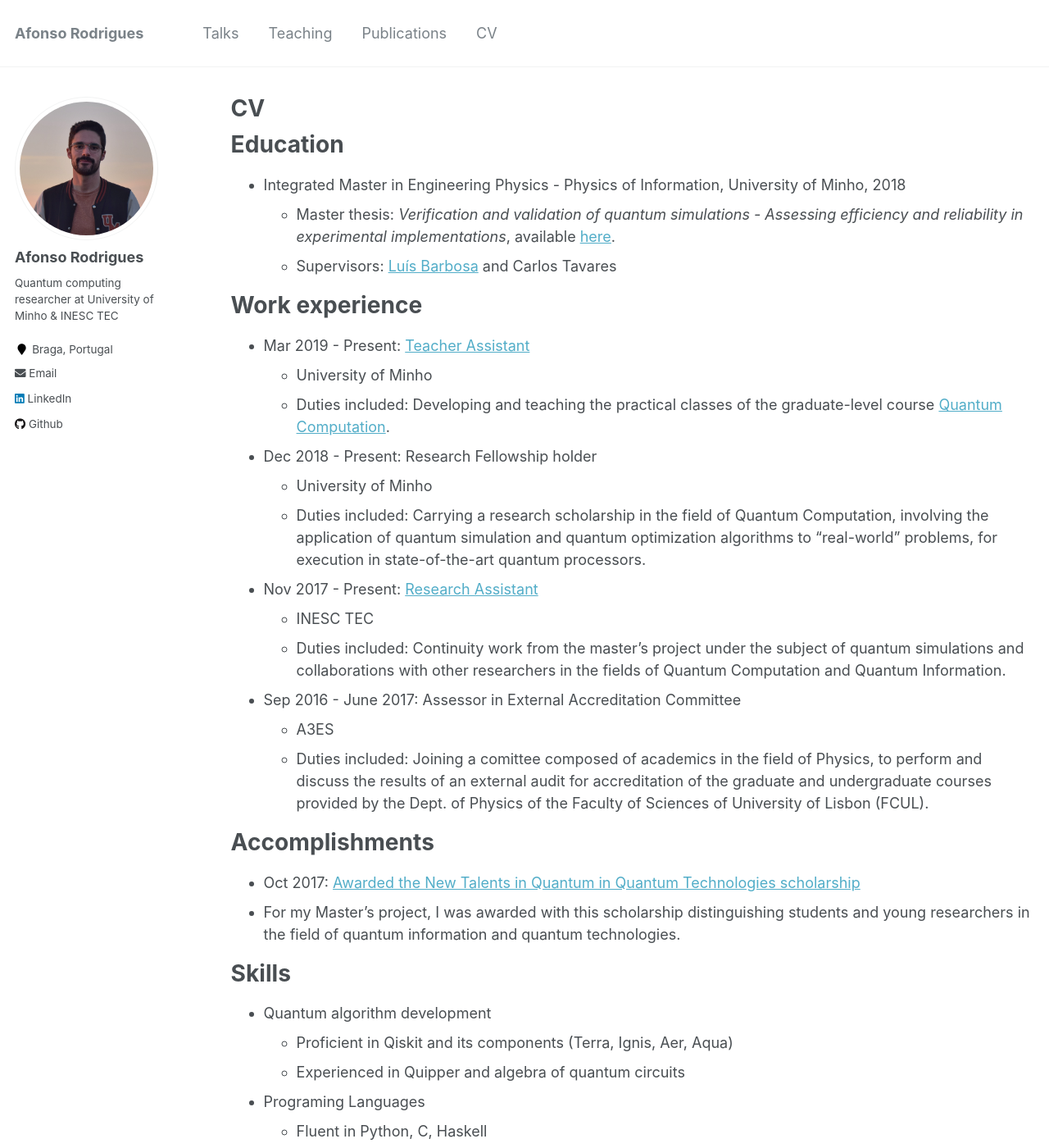
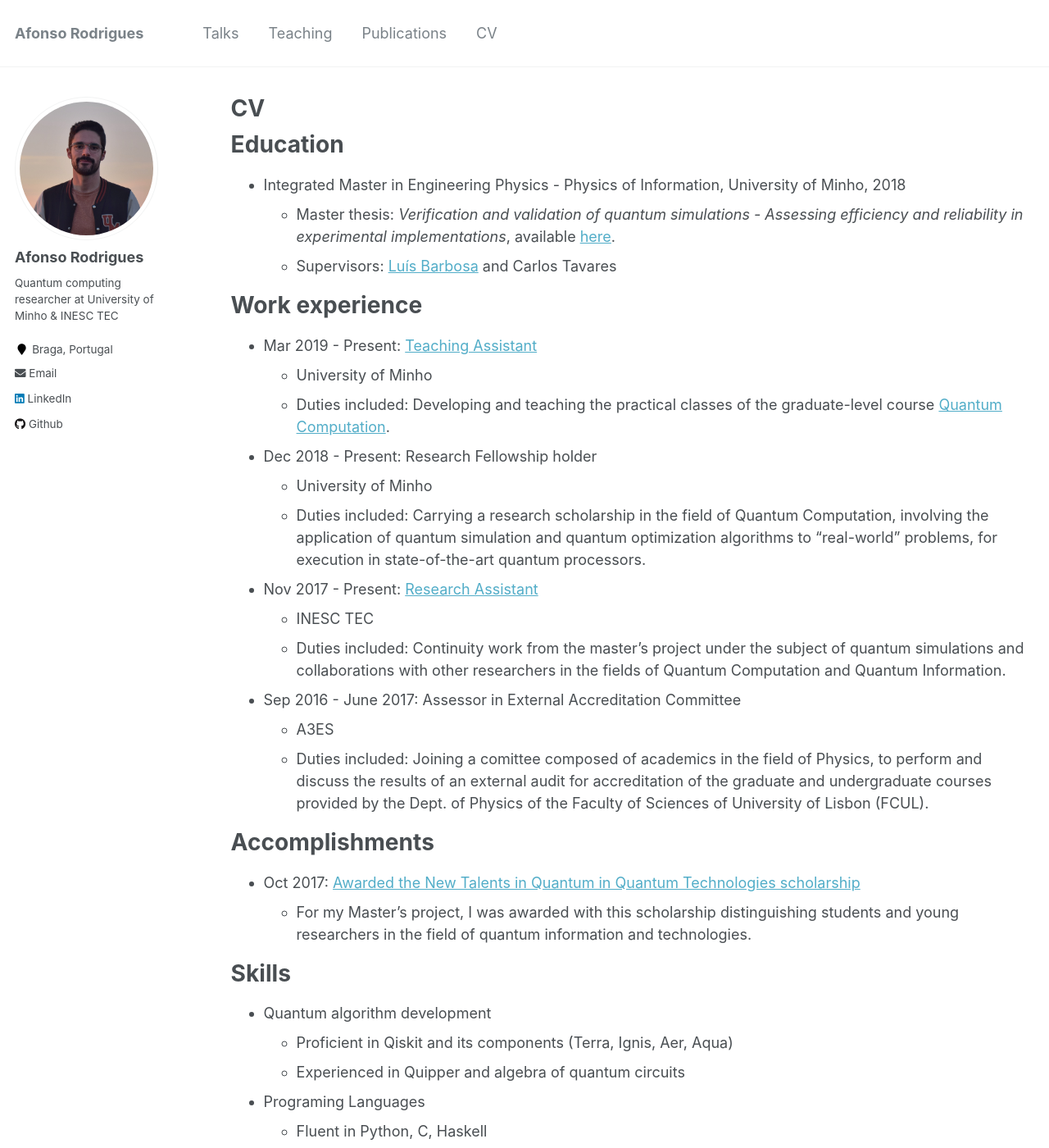
Before and after one commit to afonsofr/afonsofr.github.io, a Jekyll site: the page built from _pages/cv.md, in a window 1280 px wide and 1400 px high. Shown: the whole window at 82% size. Built offline with Jekyll 4.4.1, drawn with Linux system fonts in a browser that asks for light colours.

Commit message:
corrected typos

```diff
--- a/_pages/cv.md
+++ b/_pages/cv.md
@@ -17,7 +17,7 @@ Education
 
 Work experience
 ======
-* Mar 2019 - Present: [Teacher Assistant](https://afonsofr.github.io/teaching/2019-qc-teaching/)
+* Mar 2019 - Present: [Teaching Assistant](https://afonsofr.github.io/teaching/2019-qc-teaching/)
   * University of Minho
   * Duties included: Developing and teaching the practical classes of the graduate-level course [Quantum Computation](http://arca.di.uminho.pt/quantum-computation-1819/).
 
@@ -36,8 +36,7 @@ Work experience
 Accomplishments
 ======
 * Oct 2017: [Awarded the New Talents in Quantum in Quantum Technologies scholarship](https://www.eng.uminho.pt/en/researchinnovate/_layouts/15/uminho.portaisuoei.ui/pages/eventsdetail.aspx?id=52040)
- * For my Master's project, I was awarded with this scholarship distinguishing students and young researchers in the field of quantum information and quantum
-technologies.
+  * For my Master's project, I was awarded with this scholarship distinguishing students and young researchers in the field of quantum information and technologies.
 
 Skills
 ======
```
Also changed, not shown: _pages/about.md (+1 -1 lines).
